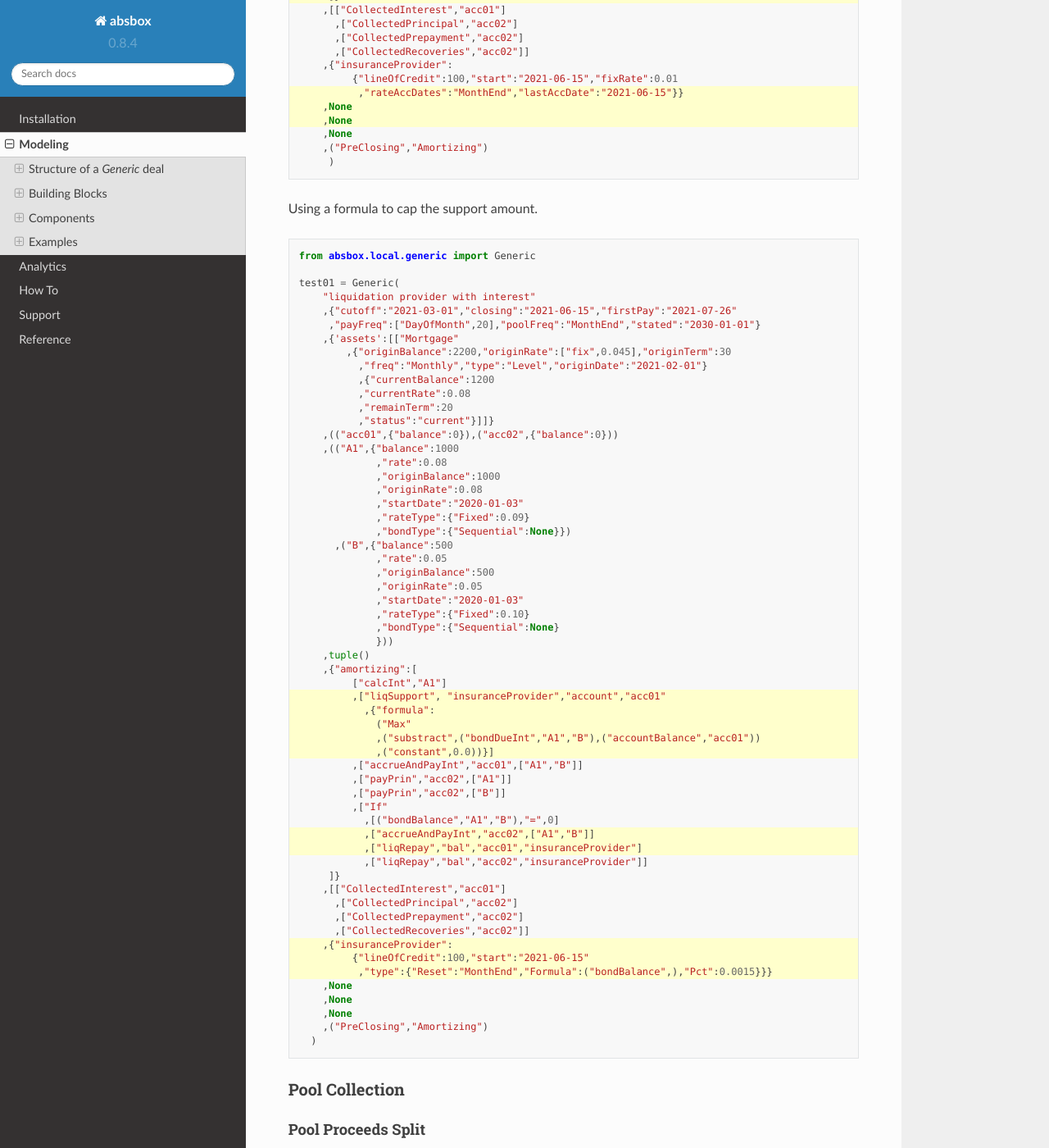
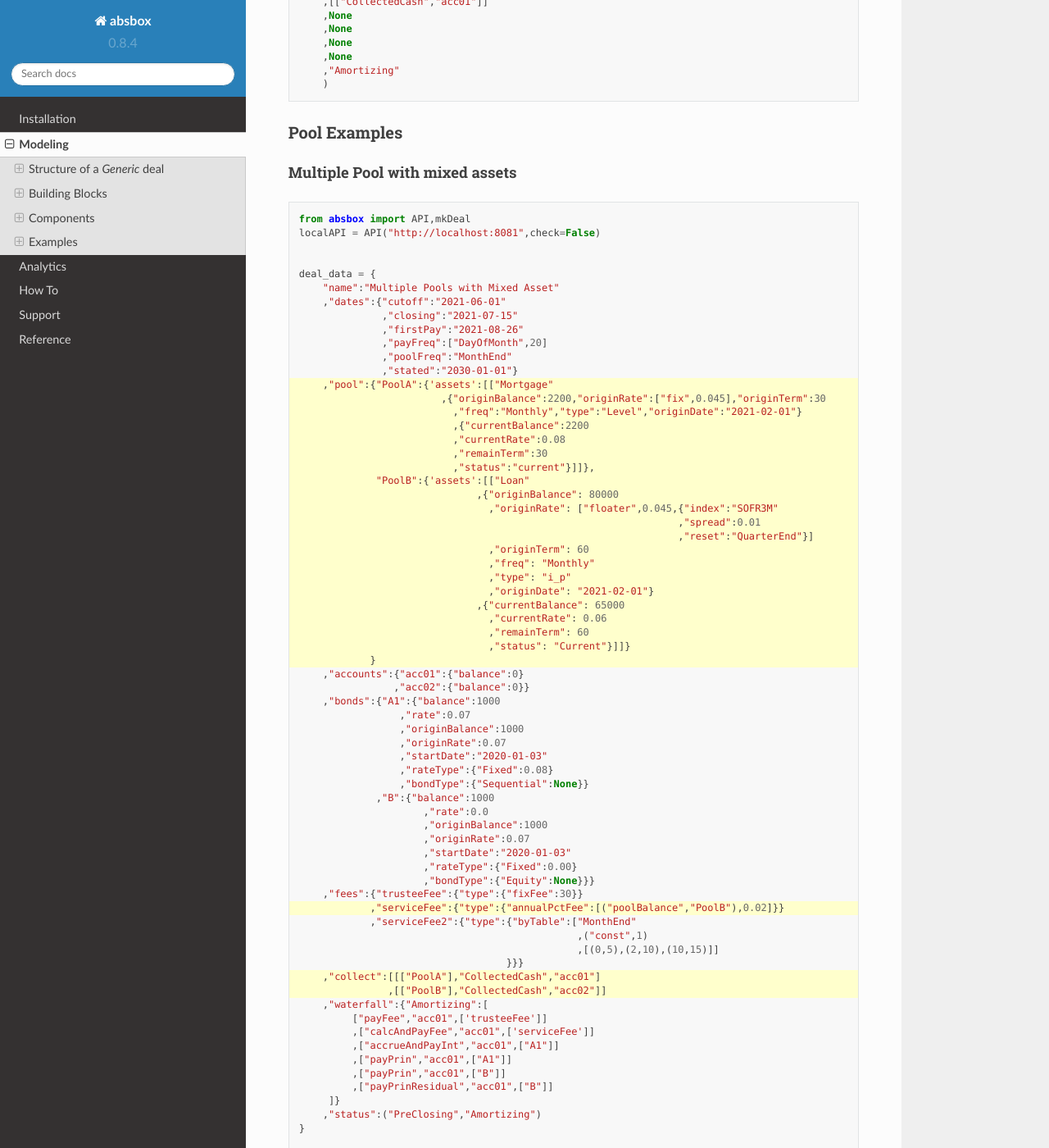
Before and after one commit to yellowbean/absbox-doc, a Sphinx documentation site: the page built from docs/source/modeling.rst, in a window 1280 px wide and 1400 px high, scrolled down 58484 px. Shown: the whole window at 82% size. Built offline with Sphinx 7.4.7 and the Read the Docs theme 2.0.0, drawn with Linux system fonts in a browser that asks for light colours; some of the changed text lies outside the part shown.

Commit message:
add multi-pool sample

```diff
--- /dev/null
+++ b/docs/source/deal_sample/multi_pool.py
@@ -0,0 +1,90 @@
+from absbox import API,mkDeal
+localAPI = API("http://localhost:8081",check=False)
+
+
+deal_data = {
+    "name":"Multiple Pools with Mixed Asset"
+    ,"dates":{"cutoff":"2021-06-01"
+              ,"closing":"2021-07-15"
+              ,"firstPay":"2021-08-26"
+              ,"payFreq":["DayOfMonth",20]
+              ,"poolFreq":"MonthEnd"
+              ,"stated":"2030-01-01"}
+    ,"pool":{"PoolA":{'assets':[["Mortgage"
+                        ,{"originBalance":2200,"originRate":["fix",0.045],"originTerm":30
+                          ,"freq":"Monthly","type":"Level","originDate":"2021-02-01"}
+                          ,{"currentBalance":2200
+                          ,"currentRate":0.08
+                          ,"remainTerm":30
+                          ,"status":"current"}]]},
+             "PoolB":{'assets':[["Loan"
+                              ,{"originBalance": 80000
+                                ,"originRate": ["floater",0.045,{"index":"SOFR3M"
+                                                                ,"spread":0.01
+                                                                ,"reset":"QuarterEnd"}]
+                                ,"originTerm": 60
+                                ,"freq": "Monthly"
+                                ,"type": "i_p"
+                                ,"originDate": "2021-02-01"}
+                              ,{"currentBalance": 65000
+                                ,"currentRate": 0.06
+                                ,"remainTerm": 60
+                                ,"status": "Current"}]]}
+            }
+    ,"accounts":{"acc01":{"balance":0}
+                ,"acc02":{"balance":0}}
+    ,"bonds":{"A1":{"balance":1000
+                 ,"rate":0.07
+                 ,"originBalance":1000
+                 ,"originRate":0.07
+                 ,"startDate":"2020-01-03"
+                 ,"rateType":{"Fixed":0.08}
+                 ,"bondType":{"Sequential":None}}
+             ,"B":{"balance":1000
+                     ,"rate":0.0
+                     ,"originBalance":1000
+                     ,"originRate":0.07
+                     ,"startDate":"2020-01-03"
+                     ,"rateType":{"Fixed":0.00}
+                     ,"bondType":{"Equity":None}}}
+    ,"fees":{"trusteeFee":{"type":{"fixFee":30}}
+            ,"serviceFee":{"type":{"annualPctFee":[("poolBalance","PoolB"),0.02]}}
+            ,"serviceFee2":{"type":{"byTable":["MonthEnd"
+                                               ,("const",1)
+                                               ,[(0,5),(2,10),(10,15)]]
+                                   }}}
+    ,"collect":[[["PoolA"],"CollectedCash","acc01"]
+               ,[["PoolB"],"CollectedCash","acc02"]]
+    ,"waterfall":{"Amortizing":[
+         ["payFee","acc01",['trusteeFee']]
+         ,["calcAndPayFee","acc01",['serviceFee']]
+         ,["accrueAndPayInt","acc01",["A1"]]
+         ,["payPrin","acc01",["A1"]]
+         ,["payPrin","acc01",["B"]]
+         ,["payPrinResidual","acc01",["B"]]
+     ]}
+    ,"status":("PreClosing","Amortizing")
+}
+
+
+deal = mkDeal(deal_data)
+
+r = localAPI.run(deal
+                 ,poolAssump = ("ByName"
+                                ,{"PoolA":
+                                      (("Mortgage",{"CDR":0.02} ,None, None, None)
+                                       ,None
+                                       ,None)
+                                ,"PoolB":
+                                  (("Loan",{"CDR":0.01} ,None, None, None)
+                                   ,None
+                                   ,None)}
+                                )
+                 ,runAssump = [("interest",("LIBOR6M",0.04)
+                                           ,("SOFR3M",0.04))
+                               ,("inspect",("MonthEnd",("poolBalance","PoolB"))
+                                          ,("MonthEnd",("poolBalance","PoolA"))
+                                )]
+                 ,read=True)
+
+#r['pool']['flow']['PoolB']
--- a/docs/source/modeling.rst
+++ b/docs/source/modeling.rst
@@ -923,6 +923,61 @@ a map represents history information of a `ongoing` deal.
   Cumulative Principal paid as of ``last collection`` date
 ``HistoryPrepayment``
   Cumulative Prepayment paid as of ``last collection`` date
+
+Multiple Pools
+^^^^^^^^^^^^^^^^^^^
+
+.. versionadded:: 0.24.0
+
+A deal may be setup with a multiple pools with a name.
+
+.. code-block:: python
+
+  "pool":{"PoolA":{'assets':[["Mortgage"
+                    ,{"originBalance":2200,"originRate":["fix",0.045],"originTerm":30
+                      ,"freq":"Monthly","type":"Level","originDate":"2021-02-01"}
+                      ,{"currentBalance":2200
+                      ,"currentRate":0.08
+                      ,"remainTerm":30
+                      ,"status":"current"}]]},
+          "PoolB":{'assets':[["Mortgage"
+                    ,{"originBalance":1100,"originRate":["fix",0.045],"originTerm":30
+                      ,"freq":"Monthly","type":"Level","originDate":"2021-02-01"}
+                      ,{"currentBalance":1100
+                      ,"currentRate":0.08
+                      ,"remainTerm":30
+                      ,"status":"current"}]]}
+  }
+
+or, it's possbile to include different asset type in same deal:
+
+.. code-block:: python
+
+  "pool":{"PoolA":{'assets':[["Mortgage"
+                    ,{"originBalance":2200,"originRate":["fix",0.045],"originTerm":30
+                      ,"freq":"Monthly","type":"Level","originDate":"2021-02-01"}
+                      ,{"currentBalance":2200
+                      ,"currentRate":0.08
+                      ,"remainTerm":30
+                      ,"status":"current"}]]},
+          "PoolB":{'assets':[["Loan"
+                          ,{"originBalance": 80000
+                            ,"originRate": ["floater",0.045,{"index":"SOFR3M"
+                                                            ,"spread":0.01
+                                                            ,"reset":"QuarterEnd"}]
+                            ,"originTerm": 60
+                            ,"freq": "Monthly"
+                            ,"type": "i_p"
+                            ,"originDate": "2021-02-01"}
+                          ,{"currentBalance": 65000
+                            ,"currentRate": 0.06
+                            ,"remainTerm": 60
+                            ,"status": "Current"}]]}
+        }
+
+Pls make sure there are couple adjustment to set assumptions and get result.
+
+.. seealso:: :ref:`Multiple Pool with mixed assets`
 
 
 
@@ -1514,7 +1569,9 @@ optional fields:
 Interest
 ^^^^^^^^^^^
 
-there are 3 types of `Interest` settings for bonds
+there are 3 types of `Interest` settings for bonds.
+
+.. seealso:: User has the option to accrue with custom rate / custom balance in waterfall action ``calIntBy``
 
 
 Fix Rate
@@ -2592,6 +2648,18 @@ PayBond Sequential
    :emphasize-lines: 46,47
 
 
+Pool Examples
+-----------------
+
+Multiple Pool with mixed assets
+^^^^^^^^^^^^^^^^^^^^^^^^^^^^^^^^^^^
+
+.. literalinclude:: deal_sample/multi_pool.py
+   :language: python
+   :emphasize-lines: 13-33,73-82,90,56-57,51
+
+
+
 Liquidity Provider
 ---------------------------
 
```
Also changed, not shown: other parts of docs/source/modeling.rst (+1 -2 lines), docs/source/analytics.rst (+32 -1 lines).
